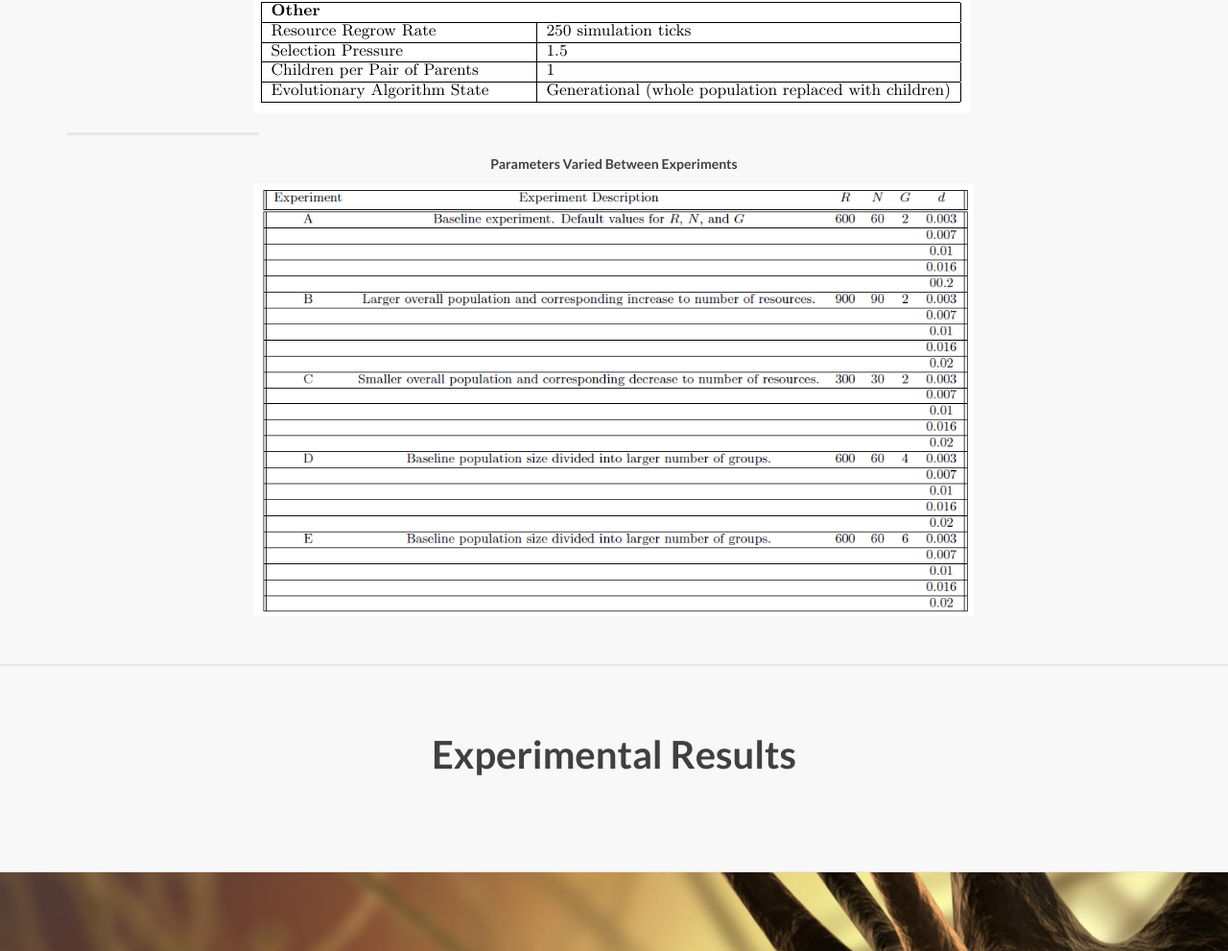
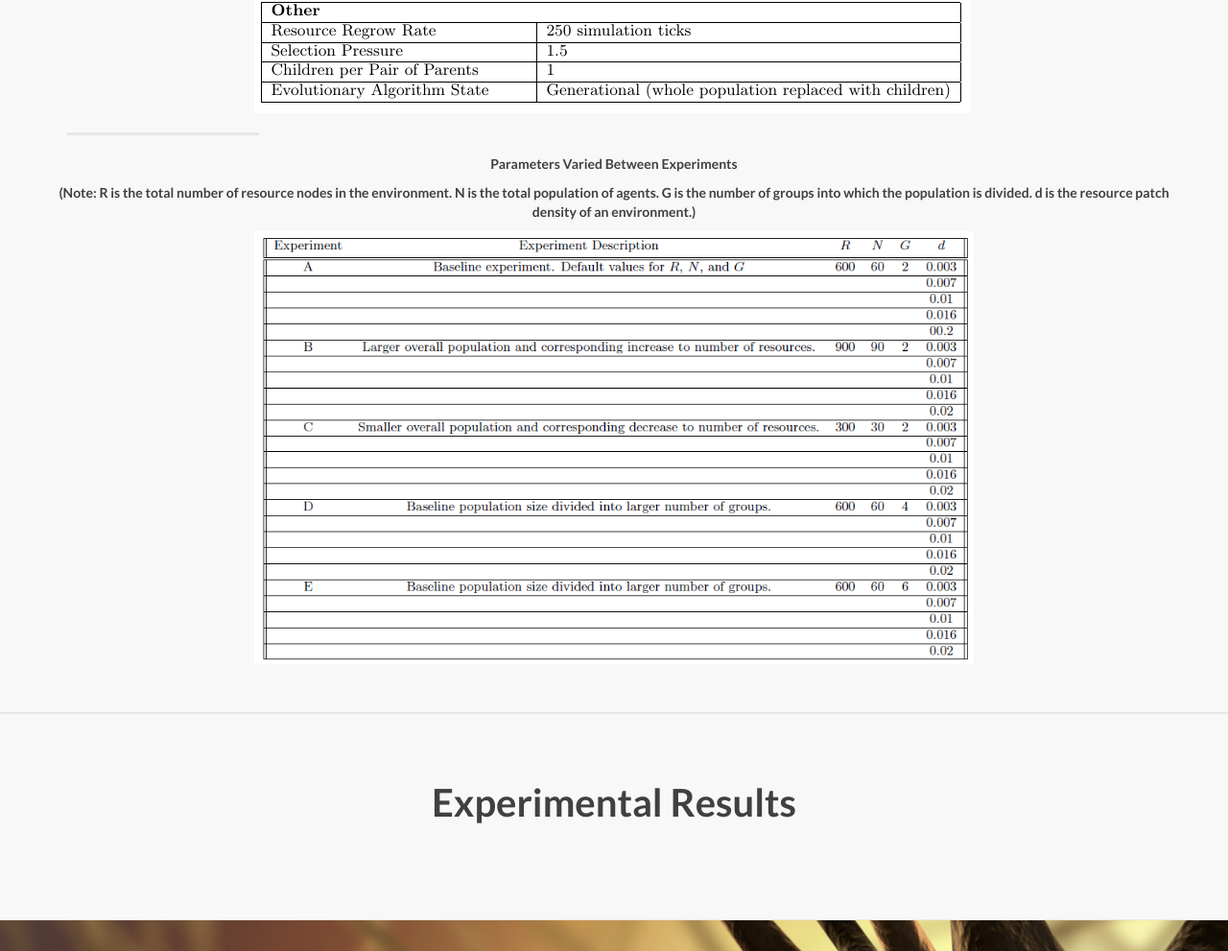
Before and after one commit to Poseidon-CsHons/Poseidon-CsHons.github.io, a plain HTML site: page competition.html in a window 1280 px wide. Shown: the part 5938-6929 px from the top of the page at 96% size. Drawn offline with Linux system fonts and the light colour scheme.

Commit message:
added description for one table

```diff
--- a/competition.html
+++ b/competition.html
@@ -235,6 +235,7 @@
             <div class="clearfix"></div>
             <div class="row">
                 <p>Parameters Varied Between Experiments</p>
+                <p>(Note: R is the total number of resource nodes in the environment. N is the total population of agents. G is the number of groups into which the population is divided. d is the resource patch density of an environment.)</p>
                 <div class="col-lg-offset-2 col-lg-8">
                     <img class="img-responsive" src="img/jacob-experiment-params.png" alt="">
                 </div>
```
